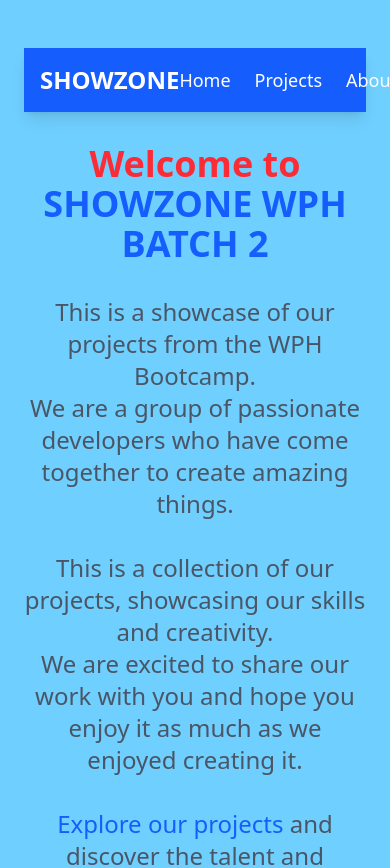
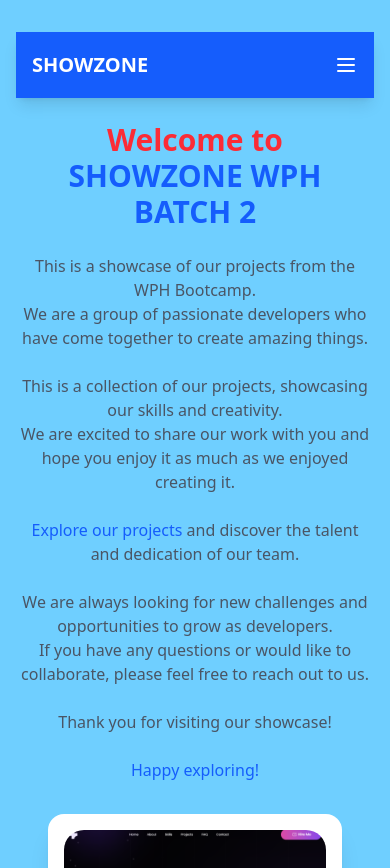
Before and after one commit to suny-saja/showzone, a Next.js app: page / in a window 390 px wide. Shown: the top 868 px of the page. Built offline with nearby package versions, Linux system fonts and the light colour scheme.

Commit message:
add mobile

```diff
--- a/src/app/page.tsx
+++ b/src/app/page.tsx
@@ -1,19 +1,50 @@
 'use client';
+
+import { useState } from 'react';
 
 import ProjectCard from '@/components/ProjectCard';
 
 import { projectList } from '../data/project';
 
-export default function HomePage() {
+export default function Page() {
+  const [menuOpen, setMenuOpen] = useState(false);
+
   return (
-    <main className='custom-container bg-primary-200 overflow-hidden px-6 py-12'>
-      <nav className='custom-container top-0 mb-8 flex w-full items-center justify-between bg-blue-600 p-4 text-white shadow-lg'>
-        <div className='text-2xl font-bold'>
-          <a href='#' className='hover:text-gray-200'>
-            SHOWZONE
-          </a>
+    <main className='custom-container bg-primary-200 overflow-hidden px-4 py-8 sm:px-6 sm:py-12'>
+      <nav className='custom-container top-0 mb-6 w-full bg-blue-600 p-4 text-white shadow-lg sm:mb-8'>
+        <div className='flex items-center justify-between'>
+          <div className='text-xl font-bold sm:text-2xl'>
+            <a href='#' className='hover:text-gray-200'>
+              SHOWZONE
+            </a>
+          </div>
+          <button
+            className='block focus:outline-none sm:hidden'
+            onClick={() => setMenuOpen(!menuOpen)}
+          >
+            <svg
+              className='h-6 w-6'
+              xmlns='http://www.w3.org/2000/svg'
+              fill='none'
+              viewBox='0 0 24 24'
+              stroke='currentColor'
+            >
+              <path
+                strokeLinecap='round'
+                strokeLinejoin='round'
+                strokeWidth={2}
+                d={
+                  menuOpen ? 'M6 18L18 6M6 6l12 12' : 'M4 6h16M4 12h16M4 18h16'
+                }
+              />
+            </svg>
+          </button>
         </div>
-        <ul className='flex space-x-6 text-lg'>
+        <ul
+          className={`mb:justify-between mb:flex-row mt-4 flex-col space-y-4 text-sm sm:mt-0 sm:flex sm:flex-row sm:space-y-0 sm:space-x-6 sm:text-lg ${
+            menuOpen ? 'flex' : 'hidden'
+          }`}
+        >
           <li>
             <a href='#' className='hover:text-gray-200'>
               Home
@@ -36,11 +67,11 @@ export default function HomePage() {
           </li>
         </ul>
       </nav>
-      <h1 className='mb-8 text-center text-4xl font-bold text-red-500'>
+      <h1 className='mb-6 text-center text-3xl font-bold text-red-500 sm:mb-8 sm:text-4xl'>
         Welcome to <br />
         <span className='text-blue-600'>SHOWZONE WPH BATCH 2</span>
       </h1>
-      <div className='mb-12 text-center text-2xl text-gray-600'>
+      <div className='mb-8 text-center text-base text-gray-600 sm:mb-12 sm:text-2xl'>
         This is a showcase of our projects from the WPH Bootcamp. <br />
         We are a group of passionate developers who have come together to create
         amazing things. <br />
@@ -62,14 +93,13 @@ export default function HomePage() {
         <br />
         <span className='relative mb-8 text-blue-600'>Happy exploring!</span>
       </div>
-
-      <div className='max-w-auto m-8 mt-10 grid grid-cols-1 gap-8 px-8 sm:grid-cols-2 md:grid-cols-3 lg:grid-cols-4'>
+      <div className='max-w-auto m-4 mt-6 grid grid-cols-1 gap-6 px-4 sm:m-8 sm:mt-10 sm:grid-cols-2 sm:gap-8 sm:px-8 md:grid-cols-3 lg:grid-cols-4'>
         {projectList.map((project, index) => (
           <div
             key={project.id}
             className={`${
               index >= projectList.length - 2
-                ? 'col-span-2 flex justify-center'
+                ? 'col-span-1 flex justify-center sm:col-span-2'
                 : 'items-center'
             }`}
           >
@@ -77,14 +107,14 @@ export default function HomePage() {
           </div>
         ))}
       </div>
-
-      <footer className='mt-12 mb-0 bg-gray-800 py-6 text-center text-white'>
-        <p className='text-sm'>
+      <footer className='mt-8 mb-0 bg-gray-800 py-4 text-center text-white sm:mt-12 sm:py-6'>
+        <p className='text-xs sm:text-sm'>
           © {new Date().getFullYear()} SHOWZONE WPH BATCH 2. All rights
           reserved.
         </p>
-        <p className='text-sm'>Built with ❤️ by @muhsinsuny.</p>
+        <p className='text-xs sm:text-sm'>Built with ❤️ by @muhsinsuny.</p>
       </footer>
+      );
     </main>
   );
 }
```
